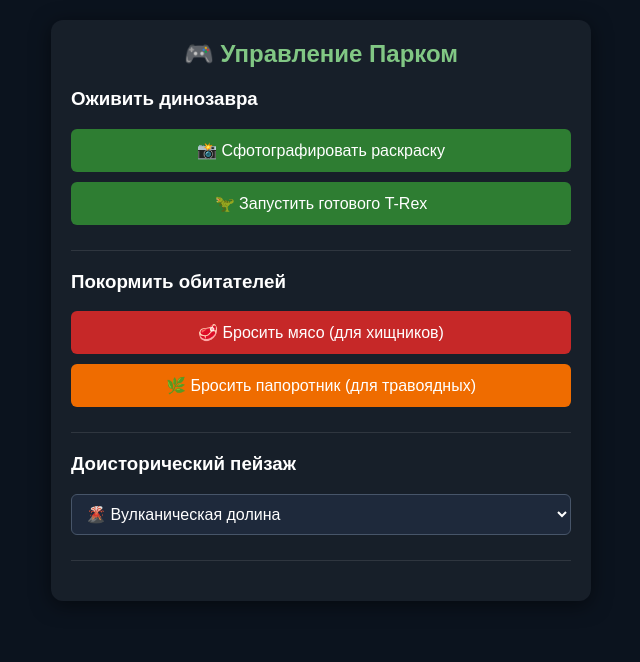
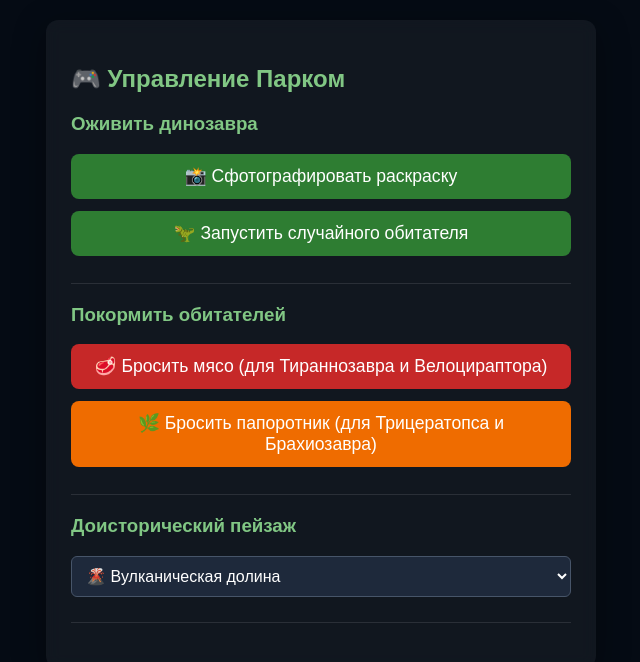
Before and after one commit to ai-tim/dino-park, a website: page demos/control-panel.html in a window 1280 px wide. Shown: the whole page, without its empty margins (319-959 px from the left). Drawn offline with Linux system fonts and the light colour scheme.

Commit message:
Update control-panel.html

```diff
--- a/demos/control-panel.html
+++ b/demos/control-panel.html
@@ -4,48 +4,11 @@
     <meta charset="UTF-8">
     <meta name="viewport" content="width=device-width, initial-scale=1.0">
     <title>Парк Динозавров — Управление миром</title>
+    <link rel="stylesheet" href="../assets/ui.css">
     <style>
-        body {
-            margin: 0;
-            padding: 20px;
-            background-color: #0b131e;
-            color: #ffffff;
-            font-family: Arial, sans-serif;
-        }
-        .panel-container {
-            max-width: 500px;
-            margin: 0 auto;
-            background: rgba(255, 255, 255, 0.05);
-            padding: 20px;
-            border-radius: 12px;
-            box-shadow: 0 4px 20px rgba(0,0,0,0.5);
-        }
-        h2 {
-            text-align: center;
-            color: #81C784;
-            margin-top: 0;
-        }
-        .section {
-            margin-bottom: 20px;
-            padding-bottom: 15px;
-            border-bottom: 1px solid rgba(255,255,255,0.1);
-        }
-        .btn {
-            display: block;
-            width: 100%;
-            background: #2E7D32;
-            color: white;
-            padding: 12px;
-            font-size: 1rem;
-            border: none;
-            border-radius: 6px;
-            cursor: pointer;
-            margin-bottom: 10px;
-            transition: background 0.3s;
-        }
-        .btn:hover {
-            background: #388E3C;
-        }
+        body { padding: 20px; }
+        .panel-container { max-width: 500px; margin: 0 auto; }
+        .section { margin-bottom: 20px; padding-bottom: 15px; border-bottom: 1px solid rgba(255,255,255,0.1); }
         .btn-feed-meat { background: #C62828; }
         .btn-feed-meat:hover { background: #D32F2F; }
         .btn-feed-plant { background: #EF6C00; }
@@ -70,14 +33,14 @@
         <div class="section">
             <h3>Оживить динозавра</h3>
             <button class="btn" onclick="openScanner()">📸 Сфотографировать раскраску</button>
-            <button class="btn" onclick="spawnPresetDino()">🦖 Запустить готового T-Rex</button>
+            <button class="btn" onclick="spawnPresetDino()">🦖 Запустить случайного обитателя</button>
         </div>
 
         <!-- Секция кормления (разделение по типам еды) -->
         <div class="section">
             <h3>Покормить обитателей</h3>
-            <button class="btn btn-feed-meat" onclick="feedDinos('meat')">🥩 Бросить мясо (для хищников)</button>
-            <button class="btn btn-feed-plant" onclick="feedDinos('plants')">🌿 Бросить папоротник (для травоядных)</button>
+            <button class="btn btn-feed-meat" onclick="feedDinos('meat')">🥩 Бросить мясо (для Тираннозавра и Велоцираптора)</button>
+            <button class="btn btn-feed-plant" onclick="feedDinos('plants')">🌿 Бросить папоротник (для Трицератопса и Брахиозавра)</button>
         </div>
 
         <!-- Секция смены фонов -->
@@ -93,24 +56,24 @@
 
     <script>
         function openScanner() {
-            alert('Переход к модулю сканирования раскраски (камера телефона).');
+            alert('Переход к модулю сканирования раскраски динозавра.');
         }
 
         function spawnPresetDino() {
-            alert('Тираннозавр Рекс успешно добавлен в парк!');
+            alert('Новый динозавр успешно выпущен в доисторический мир!');
         }
 
         function feedDinos(type) {
             if (type === 'meat') {
-                alert('Хищники получили сочное мясо!');
+                alert('Хищники сбежались на запах мяса!');
             } else {
-                alert('Травоядные с аппетитом уплетают папоротник!');
+                alert('Травоядные с аппетитом принялись за сочные папоротники!');
             }
         }
 
         function changeBackground() {
             const selectedBg = document.getElementById('bgSelect').value;
-            console.log('Изменен фон парка на:', selectedBg);
+            console.log('Пейзаж парка изменен на:', selectedBg);
         }
     </script>
 </body>
```
